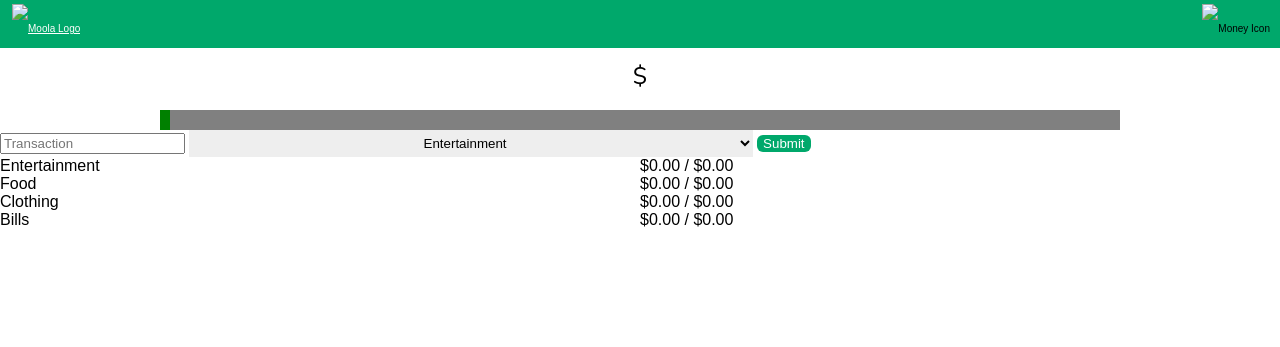
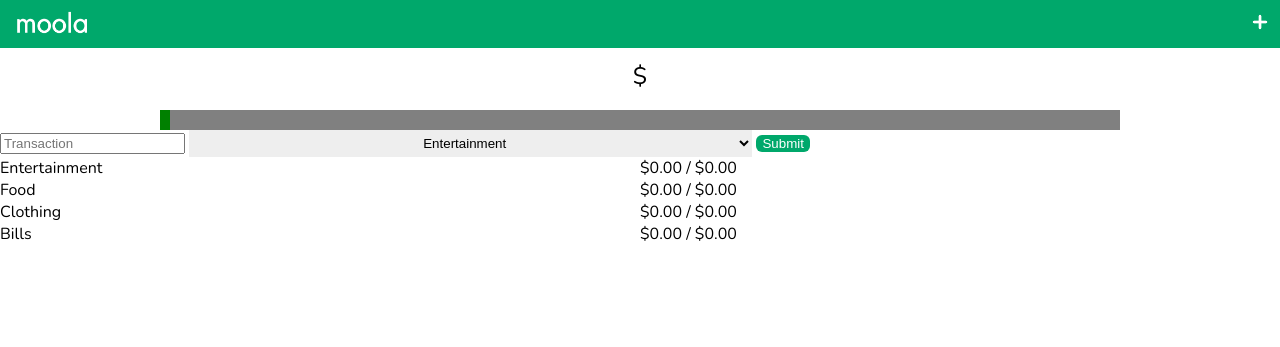
Before and after one commit to benjamindrolls/BudgetBuddyProject, a plain HTML site: page index.html in a window 1280 px wide. Drawn offline with nearby package versions, Linux system fonts and the light colour scheme.

Commit message:
changed font

```diff
--- a/index.html
+++ b/index.html
@@ -26,10 +26,10 @@
     </div>
     <div id="main">
     <header class="header">
-        <a href="#" class="logo"><img src="/BudgetBuddy/images/moola-logo.png" alt="Moola Logo" style="width:80px;height:40px;"></a>
+        <a href="#" class="logo"><img src="./images/moola-logo 9.40.34 PM.png" alt="Moola Logo" style="width:80px;height:40px;"></a>
         <div class="links">
             <!-- <span onclick="openNav()" class="categoryIcon"><img src="/BudgetBuddyProject/images/category-icon.png" alt="Category Icon" style="width:20px;height:20px;"></span> -->
-            <span onclick="openNav()" class="budgetIcon"><img src="/BudgetBuddy/images/plus-sign.png" alt="Money Icon" style="width:20px;height:20px;"></a>
+            <span onclick="openNav()" class="budgetIcon"><img src="./images/plus-sign.png" alt="Money Icon" style="width:20px;height:20px;"></a>
         </div>
 
 
--- a/styles.css
+++ b/styles.css
@@ -125,6 +125,7 @@ body {
   #main {
     transition: margin-right .5s;
     margin: auto;
+    font-family: 'Nunito', sans-serif;
 
   }
   .inputContainer{
```
Also changed, not shown: images/moola-logo 9.40.34 PM.png (added).
